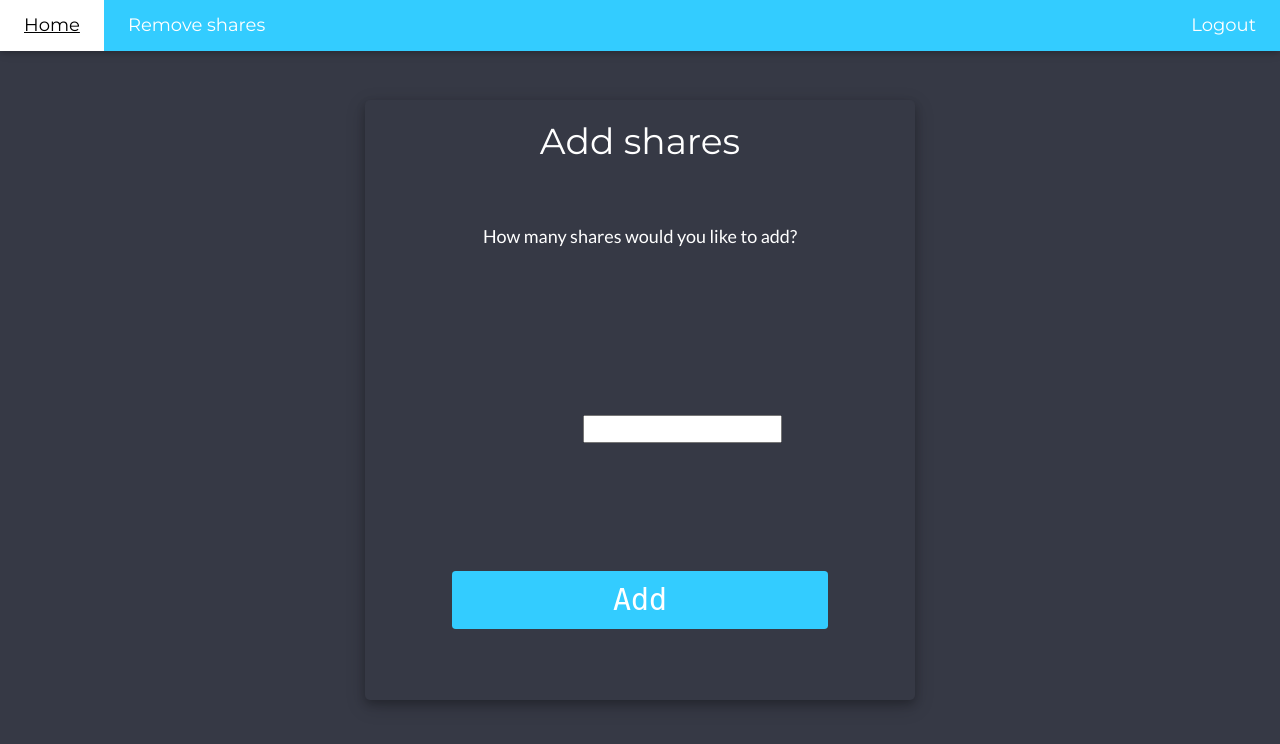
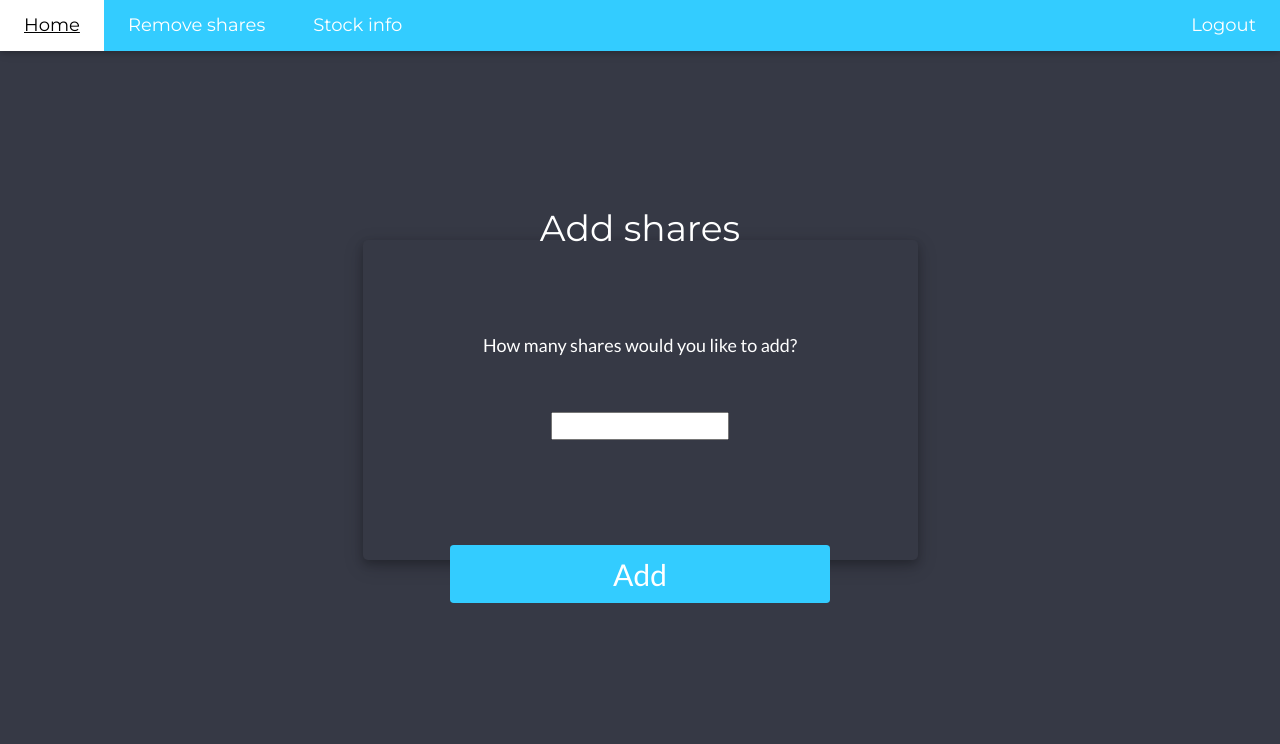
Before and after one commit to danielbociat/investingApp, a Django app: page /addshares/ in a window 1280 px wide. Shown: the top 744 px of the page. Run offline with Django 3.2, Linux system fonts and the light colour scheme; a user stored in the database is signed in; data comes from the database, SQL or seed files in the repository; both versions use the stored data as it was after the commit; some libraries are stand-ins or nearby versions.

Commit message:
More updates

```diff
--- a/companyActions/templates/companyActions/addshares.html
+++ b/companyActions/templates/companyActions/addshares.html
@@ -17,8 +17,8 @@
 			background: #363945 !important;
 		}
 		.user_card {
-            height: 600px;
-			width: 550px;
+            height: 40%;
+			width: 50%;
 			margin-top: auto;
 			margin-bottom: auto;
 			background: #363945;
@@ -99,6 +99,7 @@
 
     <a href="../homecompany" class="w3-bar-item w3-button w3-hide-small w3-padding-large w3-hover-white">Home</a>
     <a href="../removeshares" class="w3-bar-item w3-button w3-hide-small w3-padding-large w3-hover-white">Remove shares</a>
+      <a href="../info" class="w3-bar-item w3-button w3-hide-small w3-padding-large w3-hover-white">Stock info</a>
     <a href="{%  url 'logout' %}" class="w3-bar-item w3-button w3-hide-small w3-padding-large w3-hover-white" style="float:right"> Logout </a>
   </div>
 </div>
@@ -113,26 +114,27 @@
 					<h1 id="form-title">Add shares</h1>
 
 				</div>
-                <pre>
+                <br>  </br>
 				<div class="d-flex justify-content-center form_container">
                      <h5>How many shares would you like to add?</h5>
 
 
 				</div>
-                <form method="POST" action="">
+                <br>  </br>
+                <form method="POST" action="" style="text-align: center">
                     {% csrf_token %}
 
                     <div class="box">
                        {{ formAddStock.quantity }}
                     </div>
 
-
+                    <br>  </br>
+                    <br>  </br>
                     <div class="d-flex justify-content-center mt-3 login_container">
                         <input class="btn login_btn" type="submit" value="Add">
                     </div>
                 </form>
 
-                </pre>
 
 			</div>
 		</div>
--- a/companyActions/templates/companyActions/homecompany.html
+++ b/companyActions/templates/companyActions/homecompany.html
@@ -97,6 +97,7 @@
     <a href="../homecompany" class="w3-bar-item w3-button w3-hide-small w3-padding-large w3-hover-white">Home</a>
     <a href="../addshares" class="w3-bar-item w3-button w3-hide-small w3-padding-large w3-hover-white">Add shares</a>
     <a href="../removeshares" class="w3-bar-item w3-button w3-hide-small w3-padding-large w3-hover-white">Remove shares</a>
+      <a href="../info" class="w3-bar-item w3-button w3-hide-small w3-padding-large w3-hover-white">Stock info</a>
     <a href="{%  url 'logout' %}" class="w3-bar-item w3-button w3-hide-small w3-padding-large w3-hover-white" style="float:right"> Logout </a>
   </div>
 </div>
```
Also changed, not shown: companyActions/templates/companyActions/removeshares.html (+8 -7 lines), investorActions/templates/investorActions/buyshares.html (+6 -5 lines), investorActions/templates/investorActions/checkfunds.html (+3 -5 lines), investorActions/templates/investorActions/sellshares.html (+6 -5 lines), db.sqlite3.
